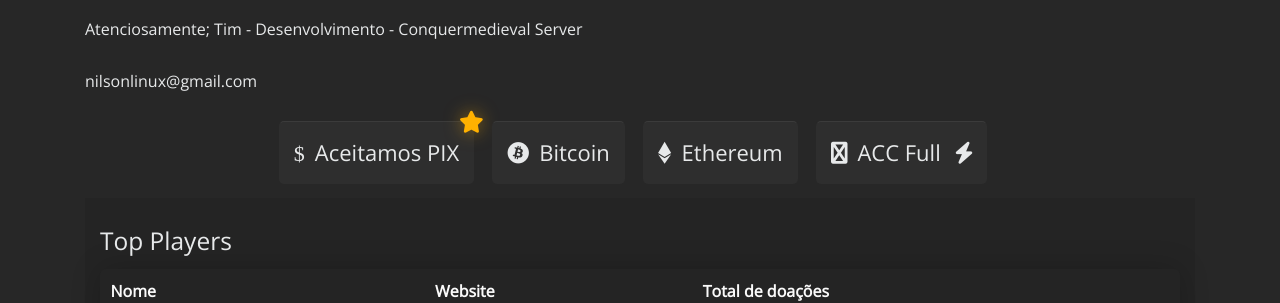
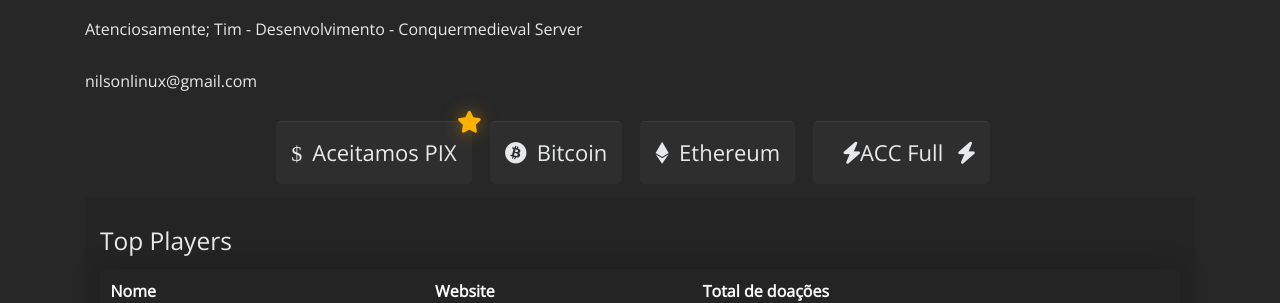
Before and after one commit to conquermedieval/conquermedieval.github.io, a Jekyll site: the page built from loja_online.html, in a window 1280 px wide. Shown: the part 822-1125 px from the top of the page. Built offline with Jekyll 4.4.1, drawn with Linux system fonts in a browser that asks for light colours.

Commit message:
Update loja_online.html

```diff
--- a/loja_online.html
+++ b/loja_online.html
@@ -32,7 +32,7 @@
                 <i class="fa-brands fa-ethereum"></i>Ethereum
             </a>
             <a class="btn" role="button" href="#" data-toggle="modal" data-target="#accfull-modal">
-                <i class="fa-brands fa-bolt"></i>ACC Full<i class="fa-solid fa-bolt"></i>
+                <i class="fa-solid fa-bolt"></i>ACC Full<i class="fa-solid fa-bolt"></i>
             </a>
         </div>
 
@@ -107,7 +107,7 @@
             <div class="modal-dialog modal-dialog-centered modal-lg" role="document">
                 <div class="modal-content">
                     <div class="modal-header">
-                        <h4 class="modal-title w-100 text-center"><i class="fa-brands fa-bolt"></i>Acc Full</h4>
+                        <h4 class="modal-title w-100 text-center"><i class="fa-solid fa-bolt"></i>Acc Full</h4>
                         <button type="button" class="close" data-dismiss="modal">
                             <span>&times;</span>
                         </button>
```
